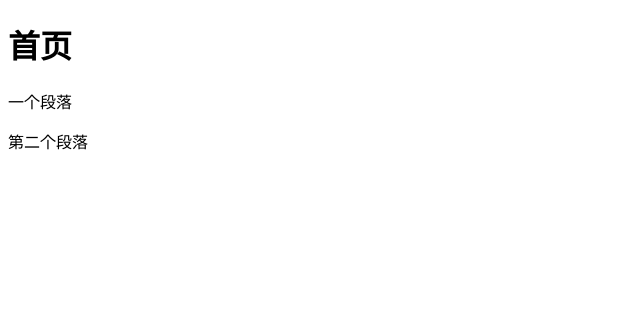
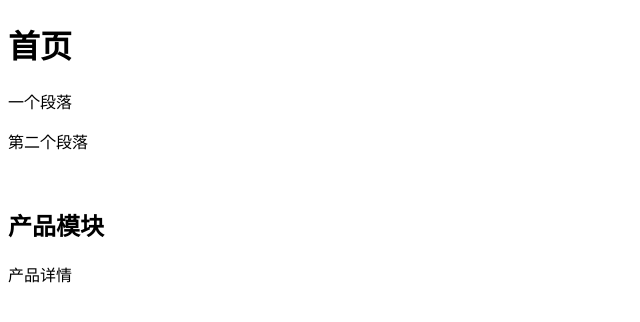
Before and after one commit to BettyGao0711/suibian002, a plain HTML site: page index.html in a window 1280 px wide. Shown: the whole page, without its empty margins (0-640 px from the left). Drawn offline with Linux system fonts and the light colour scheme.

Commit message:
产品模块

```diff
--- a/index.html
+++ b/index.html
@@ -10,5 +10,8 @@
     <h1>首页</h1>
     <p>一个段落</p>
     <p>第二个段落</p>
+    <br>
+    <h2>产品模块</h2>
+    <p>产品详情</p>
 </body>
 </html>
```
